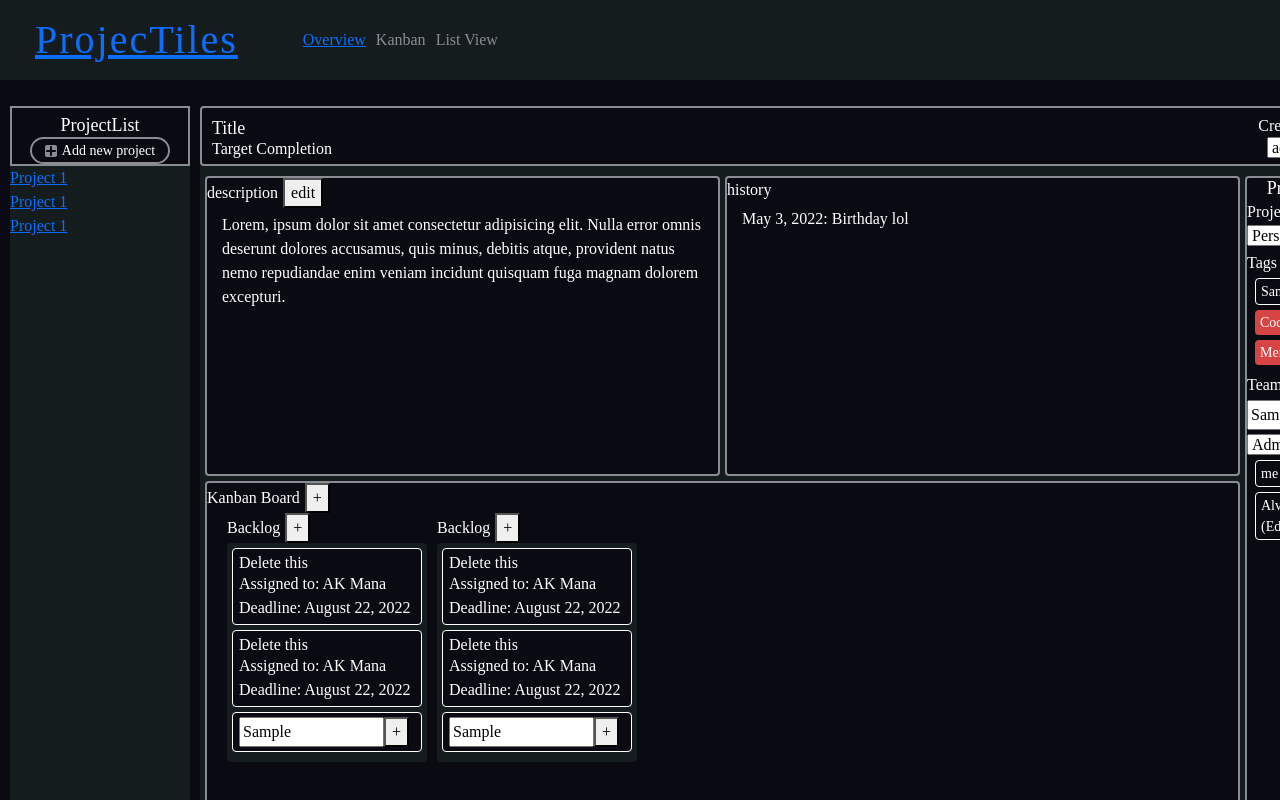
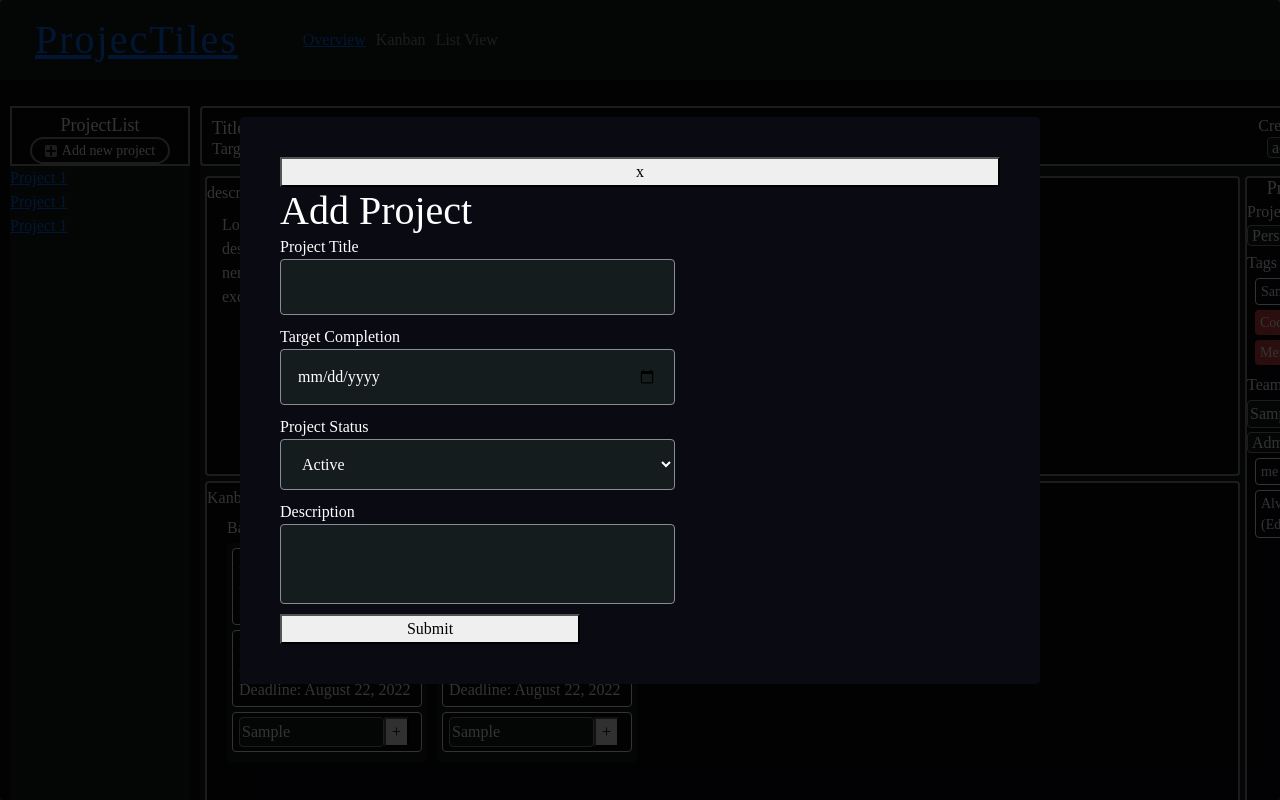
Before and after one commit to KM-func/projectiles-v3, a React (Create React App) app: page /overview in a window 1280 px wide. Both pictures are taken after typing "Sample", "Sample", "Sample", "Sample" into the empty fields and a click on the button "Add new project". Shown: the top 800 px of the page. Built offline with nearby package versions, Linux system fonts and the light colour scheme.

Commit message:
modal update

```diff
--- a/src/assets/stylesheets/style.scss
+++ b/src/assets/stylesheets/style.scss
@@ -10,7 +10,6 @@ $red: #D74444;
 $white-border-template: 1px solid $white;
 
 body{
-
     background-color: $darkest-blue;
     color: $white;
     font-family: Archivo;
@@ -38,6 +37,17 @@ body{
     }
     h1, h2, h3{
         margin: 0px;
+    }
+    input, select, textarea{
+        color: white;
+        background-color: $dark-teal;
+        outline: none;
+        box-shadow: none;
+        border: 1px solid $faded-gray;
+        border-radius: 4px;
+    }
+    textarea{
+        resize: none;
     }
 }
 nav{
@@ -506,4 +516,48 @@ nav{
             }
         }
     }
+    .modal-bg{
+        position: fixed;
+        top: 0;
+        left: 0;
+        width: 100%;
+        height: 100%;
+        background-color: rgba(0, 0, 0, 0.8);
+        display: flex;
+        justify-content: center;
+        .modal{
+
+            position: relative;
+            display: flex;
+            flex-direction: column;
+            margin: auto;
+            height: fit-content;
+            width: 800px;
+            padding: 40px;
+            // background-color: $darkest-blue;
+            background-color: $darkest-blue;
+
+            form{
+
+                 input, select, textarea{
+                    display: block;
+                    color: white;
+                    width: 395px;
+                    min-height: 50px;
+                    background-color: $dark-teal;
+                    outline: none;
+                    box-shadow: none;
+                    border: 1px solid $faded-gray;
+                    border-radius: 4px;
+                    font-size: 16px;
+                    padding: 15px 17px;
+                    margin: 0px 0px 10px;
+                }
+                button{
+                    width: 300px;
+                }
+            }
+
+        }
+    }
 }
--- /dev/null
+++ b/src/pages/Overview/EditProjectHeader.jsx
@@ -0,0 +1,27 @@
+export default function EditProjectHeader(props){
+    if(props.show){
+        return(
+            <div className="modal-bg">
+
+                <div className="modal">
+                    <button type="button" onClick={props.close}>x</button>
+                    <h1>Add Project</h1>
+                    <form>
+                        <label>Project Title</label>
+                        <input type="text" name="project-title"/>
+                        <label>Target Completion</label>
+                        <input type="date" name="project-title"/>
+                        <label>Project Status</label>
+                        <select>
+                            <option value="active">Active</option>
+                            <option value="notStarted">Not started</option>
+                            <option value="completed">Completed</option>
+                        </select>
+
+                        <button type="submit">Submit</button>
+                    </form>
+                </div>
+            </div>
+        )
+    }
+}
--- a/src/pages/Overview/Overview.jsx
+++ b/src/pages/Overview/Overview.jsx
@@ -6,12 +6,21 @@ import Kanban from "./Kanban/Kanban";
 import ProjectType from "./ProjectType/ProjectType";
 import ProjectTags from "./ProjectTags/ProjectTags";
 import TeamMembers from "./TeamMembers/TeamMembers";
+import { useState } from "react";
+import EditProjectHeader from "./EditProjectHeader";
 
 export default function Overview(props){
+    const [showModal, setShowModal] = useState(false);
+
+    const showAddProjectModal = (e) =>{
+        showModal ? setShowModal(false) : setShowModal(true);
+        console.log(showModal);
+    }
     return(
         <div className="overview">
             <ProjectList/>
             <div className="overview-content">
+                <EditProjectHeader show={showModal} close={showAddProjectModal} />
                 <div className="header">
                     <div className="title">
                         <h2>Title</h2>
@@ -23,7 +32,7 @@ export default function Overview(props){
                     </div>
                     <div>
                         <button type="button">X</button>
-                        <button type="button">edit</button>
+                        <button type="button" onClick={showAddProjectModal}>edit</button>
                     </div>
                 </div>
                 <div className="content">
--- /dev/null
+++ b/src/pages/Overview/ProjectList/AddProject.jsx
@@ -0,0 +1,29 @@
+export default function AddProject(props){
+
+    if(props.show){
+        return(
+            <div className="modal-bg">
+                <div className="modal">
+                    <button type="button" onClick={props.close}>x</button>
+                    <h1>Add Project</h1>
+                    <form>
+                        <label>Project Title</label>
+                        <input type="text" name="project-title"/>
+                        <label>Target Completion</label>
+                        <input type="date" name="project-title"/>
+                        <label>Project Status</label>
+                        <select>
+                            <option value="active">Active</option>
+                            <option value="notStarted">Not started</option>
+                            <option value="completed">Completed</option>
+                        </select>
+                        <label>Description</label>
+                        <textarea></textarea>
+
+                    <button type="submit">Submit</button>
+                    </form>
+                </div>
+            </div>
+        )
+    }
+}
--- a/src/pages/Overview/ProjectList/ProjectList.jsx
+++ b/src/pages/Overview/ProjectList/ProjectList.jsx
@@ -1,13 +1,21 @@
 import Project from "./Project";
 import AddIcon from "../../../assets/images/add-icon.svg";
+import AddProject from "./AddProject";
+import { useState } from "react";
 
 export default function ProjectList(props){
+    const [showModal, setShowModal] = useState(false);
 
+    const showAddProjectModal = (e) =>{
+        showModal ? setShowModal(false) : setShowModal(true);
+        console.log(showModal);
+    }
     return(
         <div className="project-list">
+            <AddProject show={showModal} close={showAddProjectModal}/>
             <div className="header">
                 <h2>ProjectList</h2>
-                <button type="button">
+                <button type="button" onClick={showAddProjectModal}>
                     <img src={AddIcon} alt="add icon"/>
                     Add new project
                 </button>
```
